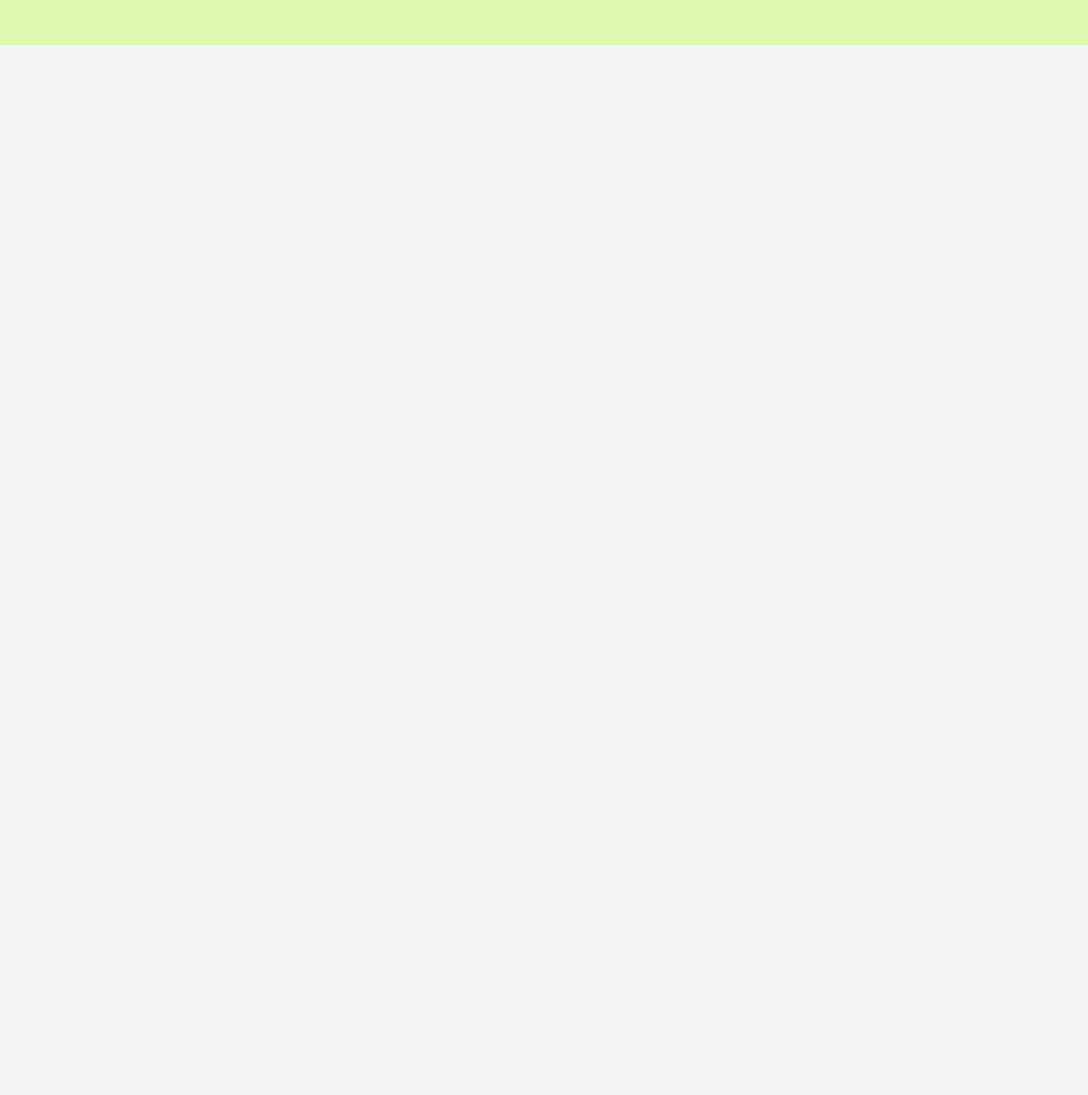
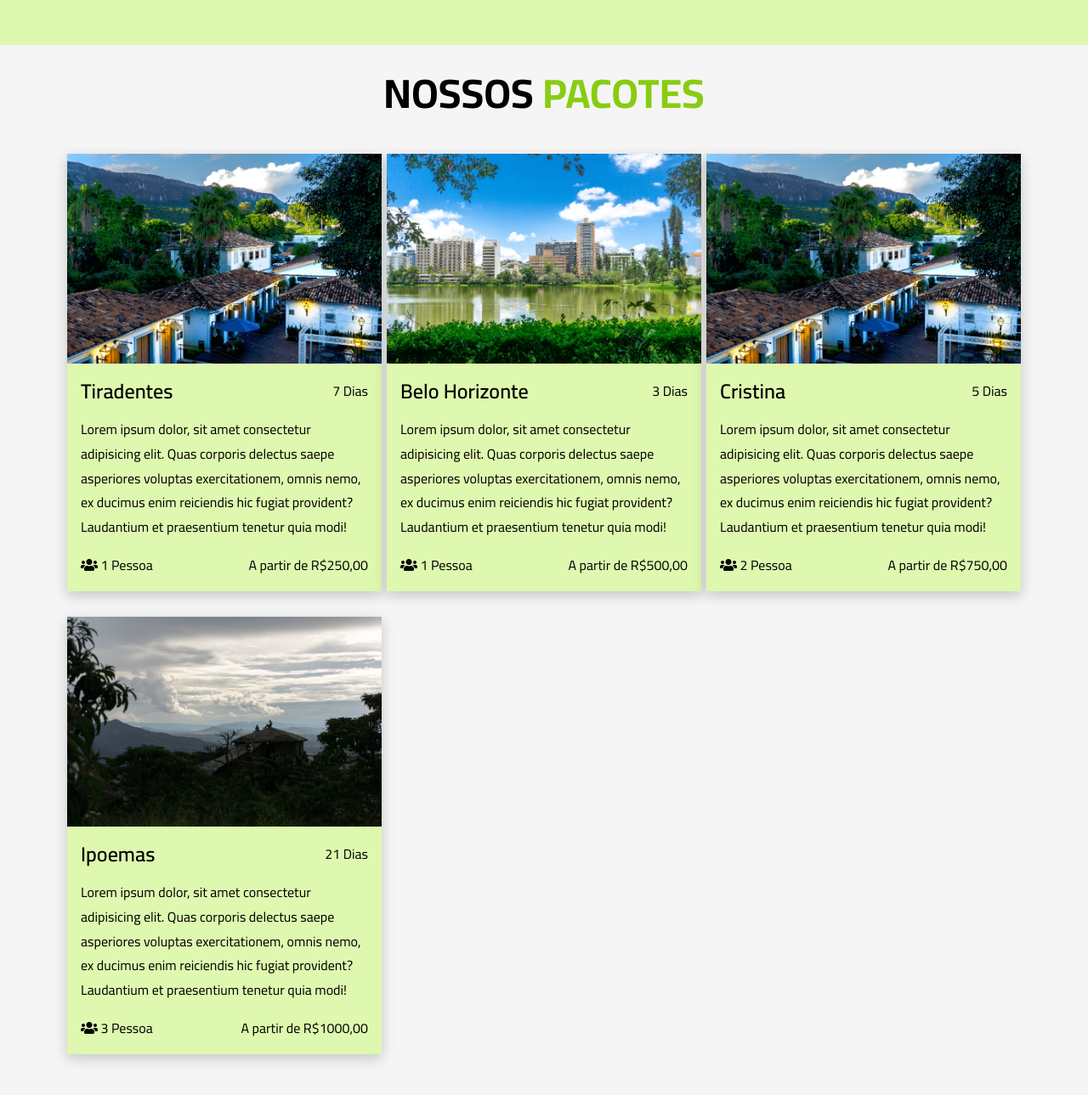
Before and after one commit to dantas-felipe/site-meetMinas, a plain HTML site: page index.html in a window 1280 px wide. Shown: the part 1968-3257 px from the top of the page at 85% size. Before the commit the page ends 2021 px from the top, so only its background shows below. Drawn offline with nearby package versions, Linux system fonts and the light colour scheme; a script that the page names is missing.

Commit message:
create a our package section

```diff
--- a/css/styles.css
+++ b/css/styles.css
@@ -392,6 +392,105 @@ img{
 /* 6. Pacotes
 /**********************************/
 
+.pacotes{
+	display: flex;
+	position: relative;
+	overflow-x: auto;
+}
+
+.pacotes::after{
+	content: '→';
+	position: absolute;
+	font-size: 3.6rem;
+	font-weight: 900;
+	color: red;
+	top: .5rem;
+	right: 5.2rem;
+	animation: arrow .5s ease-in 0s infinite alternate;
+}
+
+@keyframes arrow {
+	from{
+		right: 5.2rem;
+	}
+
+	to{
+		right: 3.2rem;
+	}
+}
+
+.pacote{
+	flex-shrink: 0;
+	background: var(--clr-light-green);
+	max-width: 37rem;
+	cursor: pointer;
+	box-shadow: var(--dark-shadow);
+}
+
+.pacote + .pacote{
+	margin-left: 3rem;
+}
+
+.pacote__info{
+	padding: 1.6rem;
+}
+
+.info-header{
+	display: flex;
+	justify-content: space-between;
+	align-items: center;
+}
+
+.info-header__titulo{
+	font-size: 2.4rem;
+	font-weight: 600;
+}
+
+.info-body{
+	margin: 1.6rem 0;
+}
+
+.info-footer{
+	display: flex;
+	font-size: 1.6rem;
+	justify-content: space-between;
+	align-items: center;
+}
+
+@media screen and (min-width:780px) {
+	.pacotes{
+		flex-wrap: wrap;
+		justify-content: space-between;
+		overflow: visible;
+		padding: 3.2rem;
+	}
+
+	.pacote{
+		transition: var(--transition);
+	}
+
+	.pacote:hover{
+		transform: scale(1.02);
+	}
+
+	.pacotes::after{
+		content: '';
+	}
+
+	.pacote + .pacote{
+		margin: 0;
+	}
+
+	.pacote:nth-child(n+3){
+		margin-top: 3rem;
+	}
+}
+
+@media screen and (min-width: 970px){
+	.pacote:nth-child(3){
+		margin-top: 0;
+	}
+}
 
 
 /**********************************/
--- a/index.html
+++ b/index.html
@@ -104,6 +104,89 @@
 		</div>
 	</section>
 
+	<section id="pacotes">
+		<h2 class="section__titulo">Nossos <span class="section__titulo--destaque">Pacotes</span></h2>
+
+		<div class="pacotes">
+			<article class="pacote">
+				<img src="assets/photo_2.png" alt="tiradentes" class="pacote__thumb">
+
+				<div class="pacote__info">
+					<div class="info-header">
+						<h3 class="info-header__titulo">Tiradentes</h3>
+						<p class="info-header__dias">7 Dias</p>
+					</div>
+					<p class="info-body">Lorem ipsum dolor, sit amet consectetur adipisicing elit. Quas corporis delectus saepe asperiores voluptas exercitationem, omnis nemo, ex ducimus enim reiciendis hic fugiat provident? Laudantium et praesentium tenetur quia modi!</p>
+					<div class="info-footer">
+						<span>
+							<i class="fas fa-users"></i>
+							1 Pessoa
+						</span>
+						<p>A partir de R$250,00</p>
+					</div>
+				</div>
+			</article>
+
+			<article class="pacote">
+				<img src="assets/photo_3.png" alt="tiradentes" class="pacote__thumb">
+
+				<div class="pacote__info">
+					<div class="info-header">
+						<h3 class="info-header__titulo">Belo Horizonte</h3>
+						<p class="info-header__dias">3 Dias</p>
+					</div>
+					<p class="info-body">Lorem ipsum dolor, sit amet consectetur adipisicing elit. Quas corporis delectus saepe asperiores voluptas exercitationem, omnis nemo, ex ducimus enim reiciendis hic fugiat provident? Laudantium et praesentium tenetur quia modi!</p>
+					<div class="info-footer">
+						<span>
+							<i class="fas fa-users"></i>
+							1 Pessoa
+						</span>
+						<p>A partir de R$500,00</p>
+					</div>
+				</div>
+			</article>
+
+			<article class="pacote">
+				<img src="assets/photo_2.png" alt="tiradentes" class="pacote__thumb">
+
+				<div class="pacote__info">
+					<div class="info-header">
+						<h3 class="info-header__titulo">Cristina</h3>
+						<p class="info-header__dias">5 Dias</p>
+					</div>
+					<p class="info-body">Lorem ipsum dolor, sit amet consectetur adipisicing elit. Quas corporis delectus saepe asperiores voluptas exercitationem, omnis nemo, ex ducimus enim reiciendis hic fugiat provident? Laudantium et praesentium tenetur quia modi!</p>
+					<div class="info-footer">
+						<span>
+							<i class="fas fa-users"></i>
+							2 Pessoa
+						</span>
+						<p>A partir de R$750,00</p>
+					</div>
+				</div>
+			</article>
+
+			<article class="pacote">
+				<img src="assets/photo_5.png" alt="tiradentes" class="pacote__thumb">
+
+				<div class="pacote__info">
+					<div class="info-header">
+						<h3 class="info-header__titulo">Ipoemas</h3>
+						<p class="info-header__dias">21 Dias</p>
+					</div>
+					<p class="info-body">Lorem ipsum dolor, sit amet consectetur adipisicing elit. Quas corporis delectus saepe asperiores voluptas exercitationem, omnis nemo, ex ducimus enim reiciendis hic fugiat provident? Laudantium et praesentium tenetur quia modi!</p>
+					<div class="info-footer">
+						<span>
+							<i class="fas fa-users"></i>
+							3 Pessoa
+						</span>
+						<p>A partir de R$1000,00</p>
+					</div>
+				</div>
+			</article>
+		</div>
+	</section>
+
+
 	<script src="js/scripts.js"></script>
 </body>
 </html>
```
